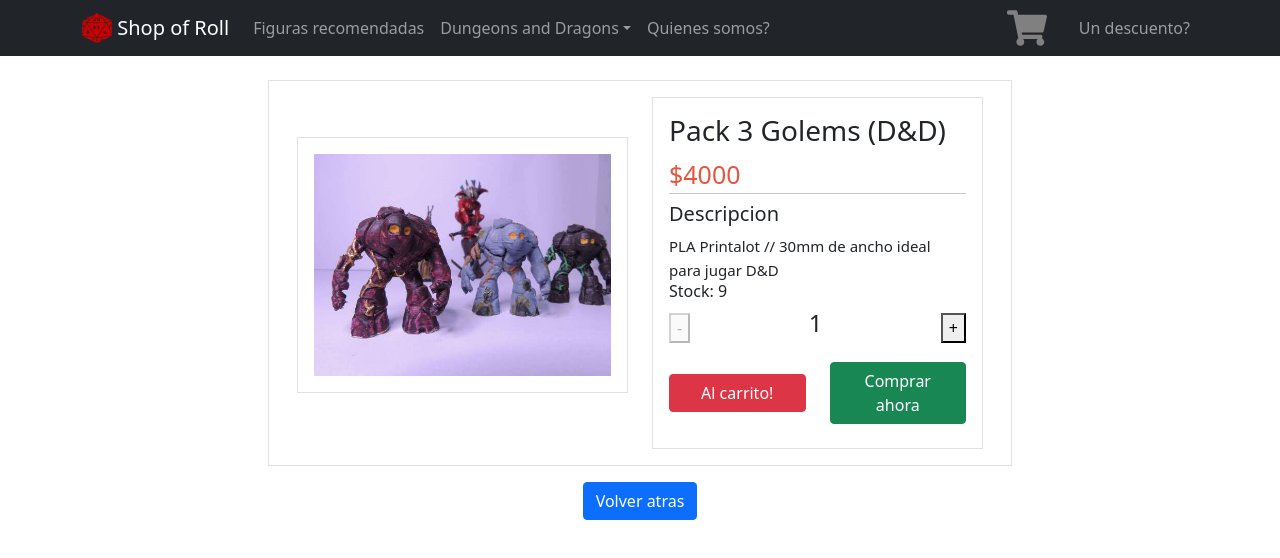
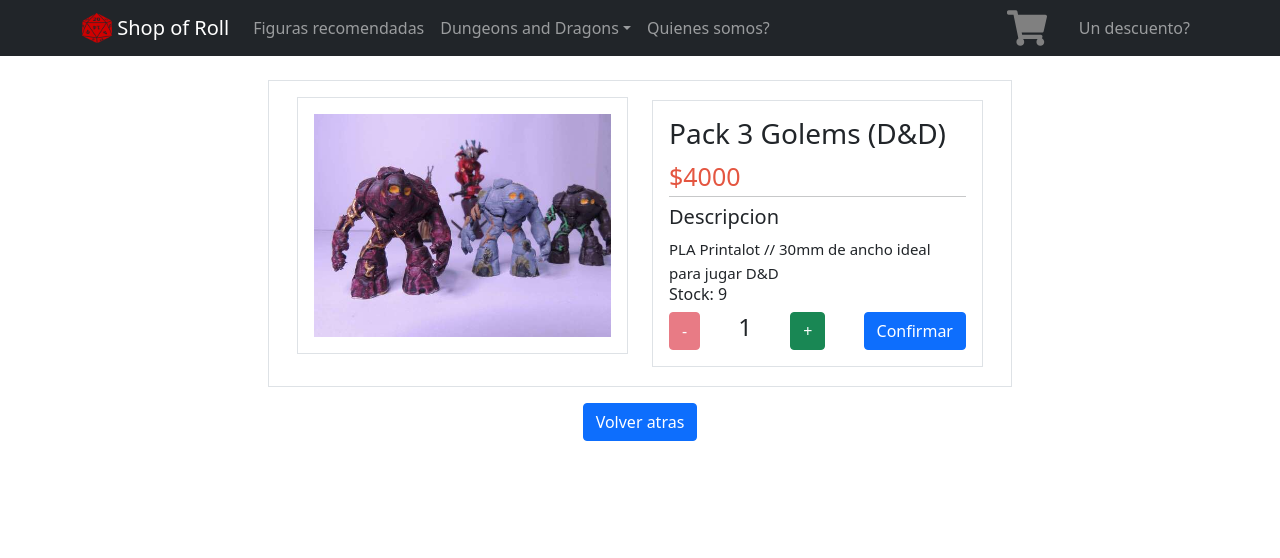
Before and after one commit to Polibyus/Shop-of-Roll, a React (Create React App) app: page /Enemigos/10 in a window 1280 px wide. Shown: the top 558 px of the page. Built offline with nearby package versions, Linux system fonts and the light colour scheme.

Commit message:
Actualizado el counter para tener un boton de confirmar y cumplir el desafio

```diff
--- a/src/components/ItemCount.js
+++ b/src/components/ItemCount.js
@@ -4,13 +4,14 @@ const ItemCount = (props) => {
     const [venta, setVenta] = useState(1);
     const [menos, setMenos] = useState(true);
     const [mas, setMas] = useState(false);
+    const [confirma, setConfirma] = useState(false);
     const stocked = (props.stock > 0) ? true : false;
     useEffect(() => {
         if (venta === props.stock) {setMas(true);}
             else setMas(false);
         if (venta > 1) {setMenos(false);}
             else setMenos(true);
-    });
+    }, [venta, setMas, setMenos]);
 
     const sumar = () => {
         if (venta < props.stock)
@@ -24,24 +25,28 @@ const ItemCount = (props) => {
     return (
         <>
         {stocked
+        ?
+            confirma
             ?
-            <>
-            <div className="counter">
-                <button disabled={menos} onClick={restar}>-</button>
-                <h4>{venta}</h4>
-                <button disabled={mas} onClick={sumar}>+</button>
-            </div>
-                <div className="col-lg-12 mt-3">
+            <div className="col-lg-12 mt-3">
                 <div className="row">
                     <div className="col-lg-6 pb-2">
-                        <a href="/carrito" className="btn btn-danger w-100">Al carrito!</a>
+                        <a href="/carrito" className="btn btn-danger w-100">Al carrito</a>
                     </div>
                     <div className="col-lg-6 pb-2">
-                        <a href="/finish" className="btn btn-success w-100">Comprar ahora</a>
+                        <a href="/" className="btn btn-success w-100">Comprar más</a>
                     </div>
                 </div>
             </div>
-            </>
+            :
+            <div>
+                <div className="counter">
+                    <button className="btn btn-danger" disabled={menos} onClick={restar}>-</button>
+                    <h4>{venta}</h4>
+                    <button className="btn btn-success" disabled={mas} onClick={sumar}>+</button>
+                    <button className="btn btn-primary" onClick={() => setConfirma(true)}>Confirmar</button>
+                </div>
+            </div>
             :
             <h2>AGOTADO</h2>
         }
```
